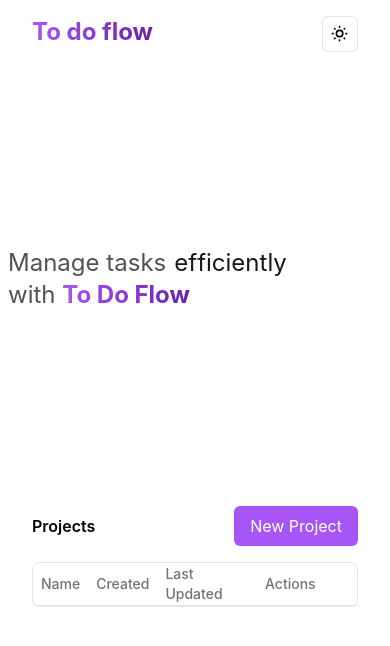
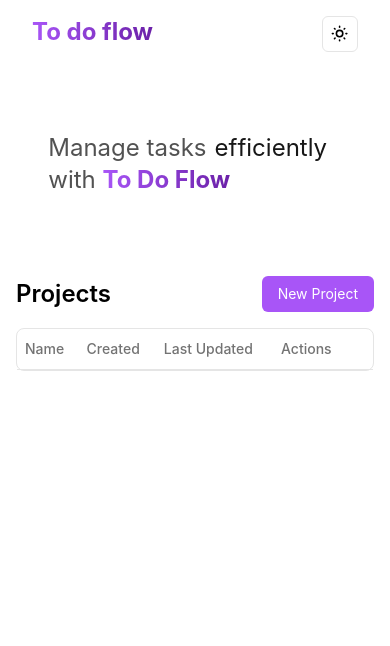
Before and after one commit to Sahilpingale/to-do-flow-1, a React (Vite) app: page /#/home in a window 390 px wide. Shown: the top 646 px of the page. Built offline with nearby package versions, Linux system fonts and the light colour scheme.

Commit message:
Fix Home screen UI

```diff
--- a/src/pages/home/Home.tsx
+++ b/src/pages/home/Home.tsx
@@ -66,10 +66,10 @@ const Home = () => {
         </button>
       </div>
 
-      <section className="h-[50vh] w-full dark:bg-black bg-white  dark:bg-grid-white/[0.2] bg-grid-black/[0.2] relative flex items-center justify-center">
+      <section className="w-full dark:bg-black bg-white  dark:bg-grid-white/[0.2] bg-grid-black/[0.2] relative flex items-center justify-center">
         {/* Flip words */}
         <div className="h-48 w-full flex justify-center items-center px-2 sm:px-4">
-          <div className="text-2xl sm:text-3xl md:text-4xl mx-auto font-normal text-neutral-600 dark:text-neutral-400 w-full max-w-md">
+          <div className="text-2xl sm:text-3xl md:text-4xl mx-auto font-normal text-neutral-600 dark:text-neutral-400 w-full max-w-fit md:max-w-md">
             Manage tasks
             <FlipWords
               words={["effortlessly", "efficiently", "seamlessly"]}
@@ -83,13 +83,13 @@ const Home = () => {
         </div>
       </section>
 
-      {/* Replace the existing table section with this */}
-      <div className="py-4 px-8 ">
+      {/* Table */}
+      <div className="p-4 md:p-8 lg:p-16">
         <div className="flex justify-between items-center mb-4">
-          <h2 className="sm:text-2xl md:text-3xl font-semibold">Projects</h2>
+          <h2 className="text-2xl md:text-3xl font-semibold">Projects</h2>
           <button
             onClick={handleCreateProject}
-            className="px-4 py-2 bg-purple-500 text-white rounded-md hover:bg-purple-600 transition-colors"
+            className="px-4 py-2 text-sm md:text-base bg-purple-500 text-white rounded-md hover:bg-purple-600 transition-colors"
           >
             New Project
           </button>
```
